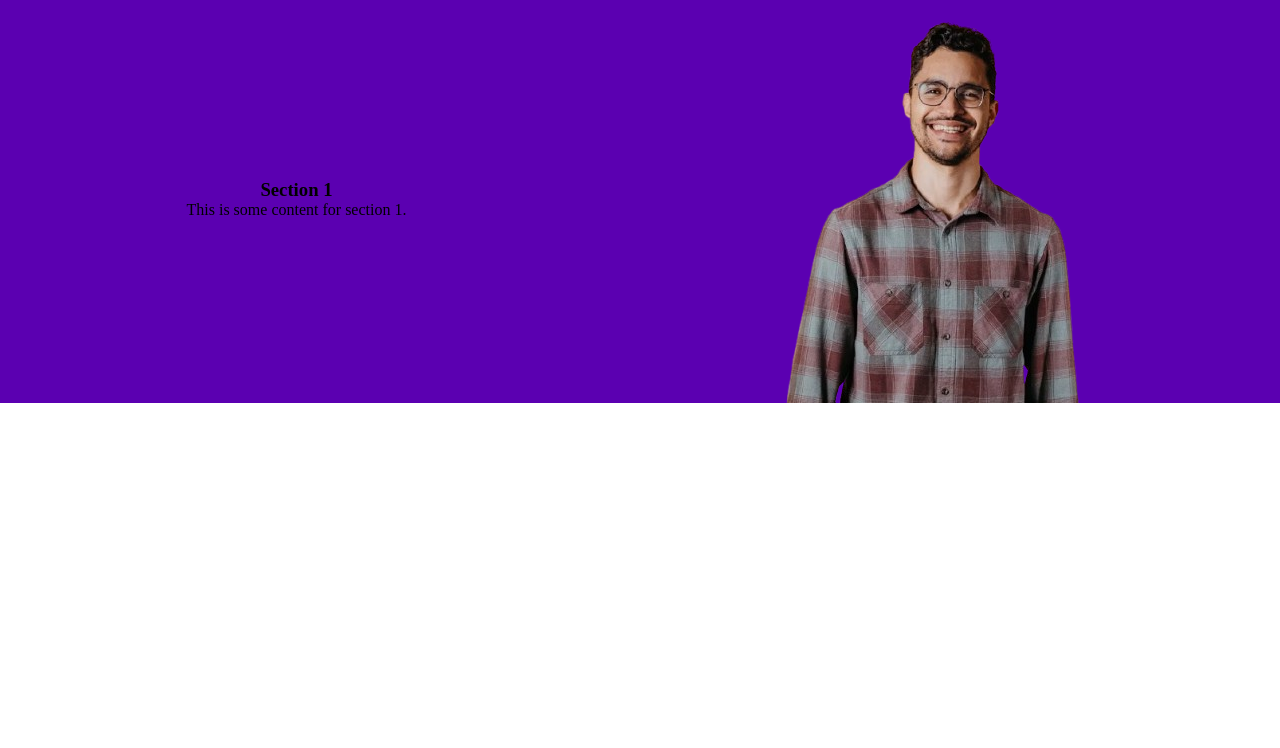
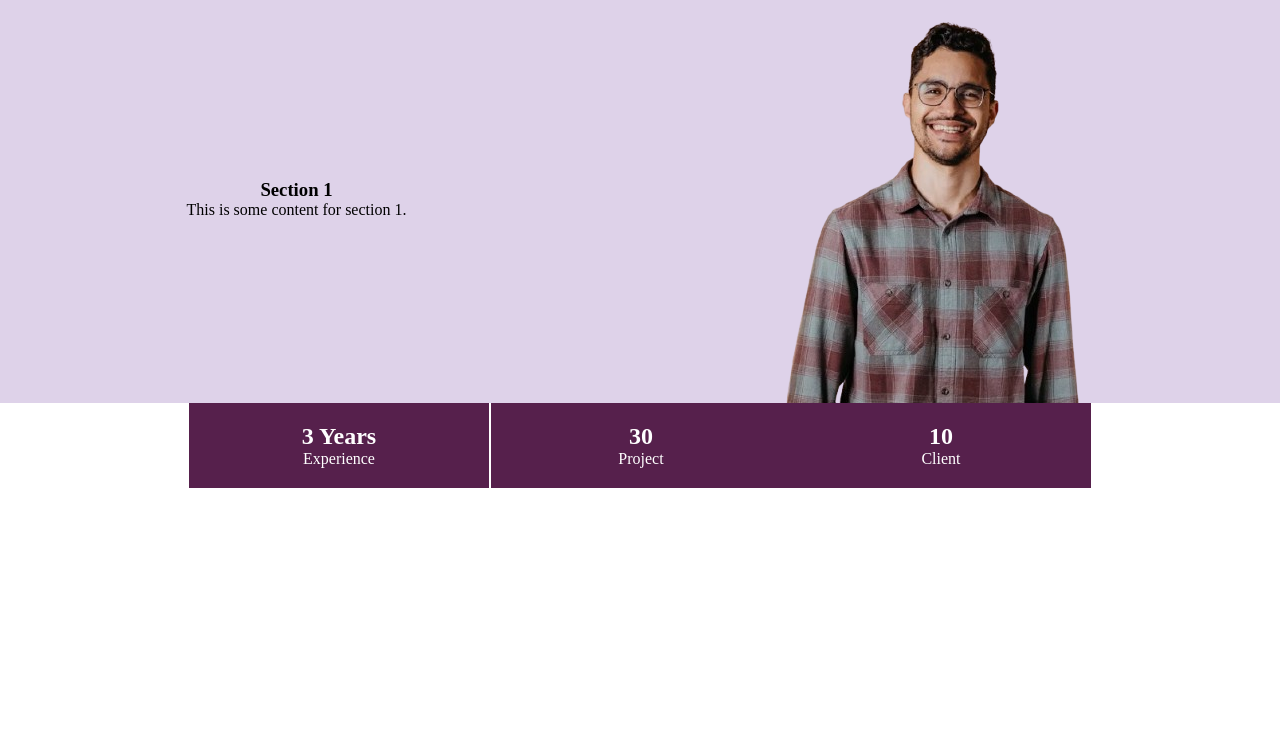
Before and after one commit to webdevmahbub/dyd-b4-portfolio, a plain HTML site: page index.html in a window 1280 px wide. Shown: the part 52-800 px from the top of the page. Drawn offline with Linux system fonts and the light colour scheme.

Commit message:
project-experience

```diff
--- a/index.html
+++ b/index.html
@@ -8,6 +8,7 @@
     <!-- external css -->
     <link rel="stylesheet" href="styles/style.css" />
   </head>
+
   <body>
     <nav class="navbar">
       <h2><a href="#">LOGO</a></h2>
@@ -29,5 +30,26 @@
         <img src="images/pm-image.png" alt="professional image" />
       </div>
     </div>
+
+    <div class="experience-section">
+      <!-- div.card*3  -->
+      <div class="card">
+        <h2>3 Years</h2>
+        <p>Experience</p>
+      </div>
+
+      <div class="card card-border">
+        <!-- h2+p  -->
+        <h2>30</h2>
+        <p>Project</p>
+      </div>
+
+      <div class="card">
+        <!-- h2{10}+p{Client}  -->
+        <!-- p{content}  -->
+        <h2>10</h2>
+        <p>Client</p>
+      </div>
+    </div>
   </body>
 </html>
--- a/styles/style.css
+++ b/styles/style.css
@@ -3,7 +3,7 @@
 }
 
 .navbar {
-  background-color: darkblue;
+  background-color: #56204c;
   display: flex;
   justify-content: space-around;
   align-items: center;
@@ -38,7 +38,7 @@
 .intro-section {
   width: 100%;
   min-height: 300px;
-  background-color: rgb(91, 0, 177);
+  background-color: rgba(73, 7, 134, 0.18);
   display: flex;
   justify-content: space-around;
   align-items: center;
@@ -50,3 +50,20 @@
   height: auto;
   margin-bottom: -4px;
 }
+
+.experience-section {
+  display: flex;
+  justify-content: center;
+  align-items: center;
+}
+.card {
+  background-color: #56204c;
+  width: 300px;
+  text-align: center;
+  color: white;
+  padding: 20px 0px;
+}
+.card-border {
+  border-left: 2px solid white;
+  border-right: 2px solid white;
+}
```
